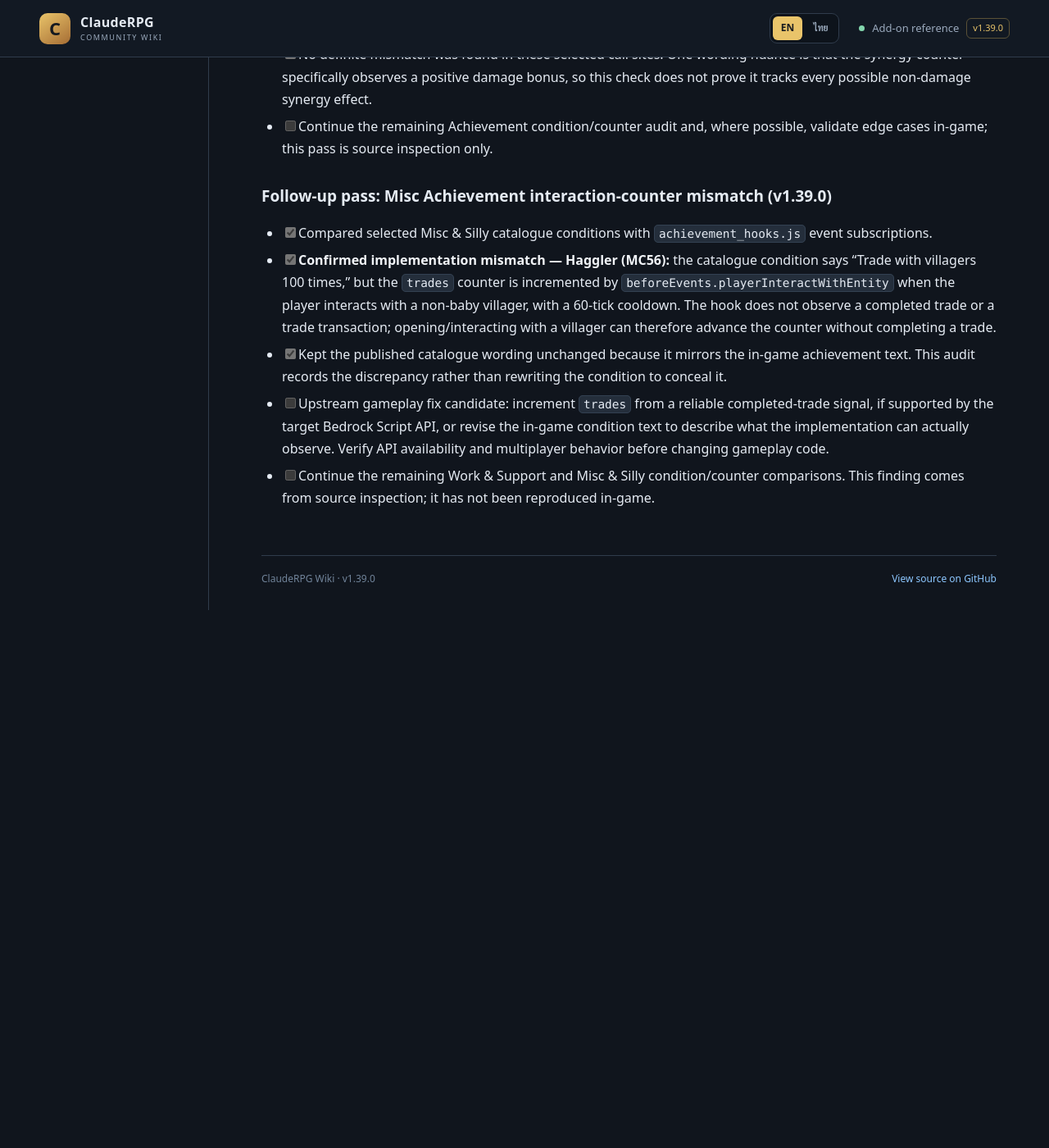
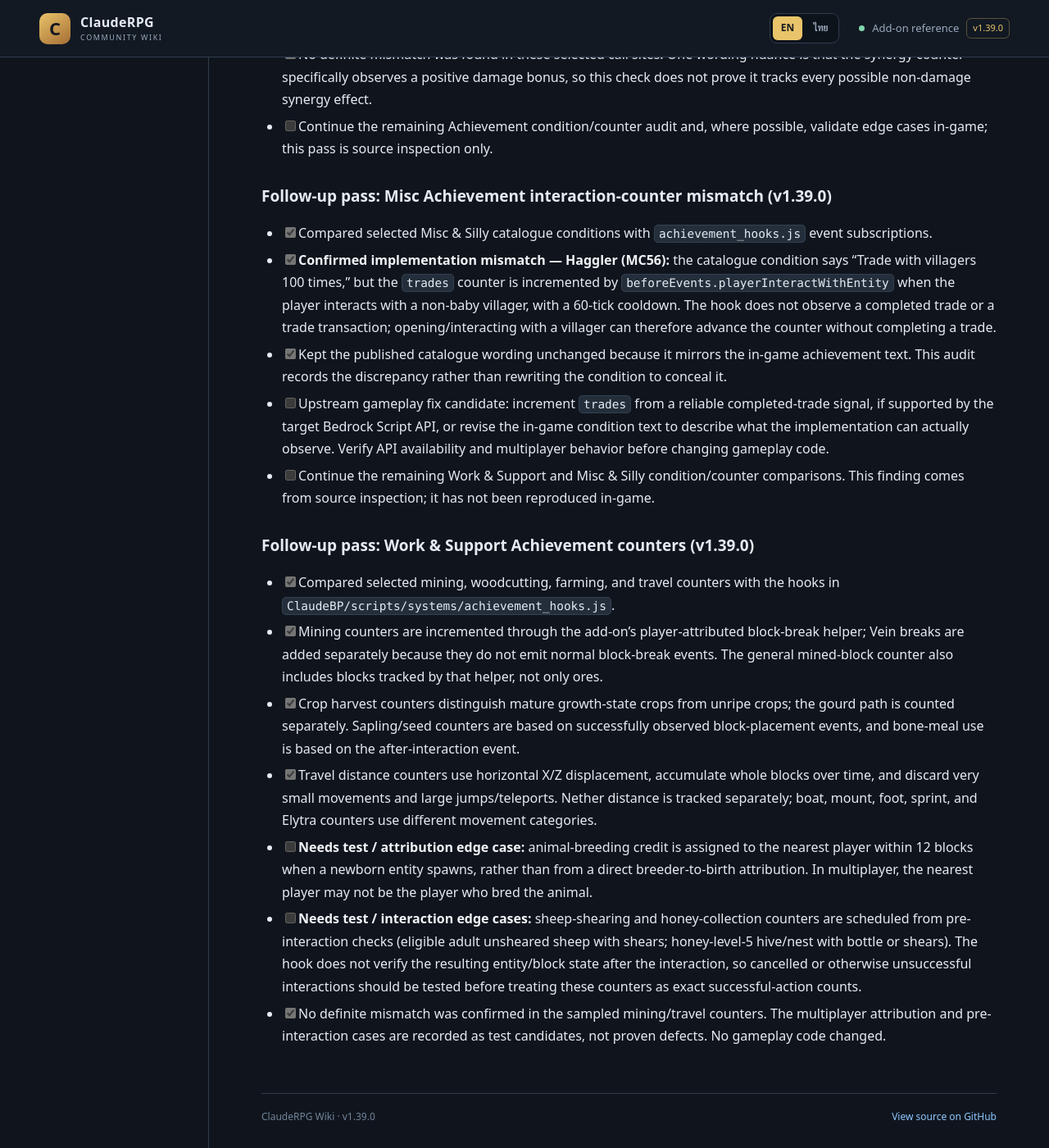
Before and after one commit to miniTorch25/ClaudeRPG-Wiki-V2, a Jekyll site: the page built from CONTENT-GAP-AUDIT.md, in a window 1280 px wide and 1400 px high, scrolled down 15886 px. Shown: the whole window at 82% size. Built offline with Jekyll 4.4.1, drawn with Linux system fonts in a browser that asks for light colours; our own code applies the rules of GitHub Pages for plain Markdown files; before the commit the page ends 16630 px from its top, so only the background shows below that.

Commit message:
Audit Work and Support achievement counters

```diff
--- a/CONTENT-GAP-AUDIT.md
+++ b/CONTENT-GAP-AUDIT.md
@@ -366,3 +366,14 @@ Use these labels in editorial notes while drafting:
 - [x] Kept the published catalogue wording unchanged because it mirrors the in-game achievement text. This audit records the discrepancy rather than rewriting the condition to conceal it.
 - [ ] Upstream gameplay fix candidate: increment `trades` from a reliable completed-trade signal, if supported by the target Bedrock Script API, or revise the in-game condition text to describe what the implementation can actually observe. Verify API availability and multiplayer behavior before changing gameplay code.
 - [ ] Continue the remaining Work & Support and Misc & Silly condition/counter comparisons. This finding comes from source inspection; it has not been reproduced in-game.
+
+
+### Follow-up pass: Work & Support Achievement counters (v1.39.0)
+
+- [x] Compared selected mining, woodcutting, farming, and travel counters with the hooks in `ClaudeBP/scripts/systems/achievement_hooks.js`.
+- [x] Mining counters are incremented through the add-on's player-attributed block-break helper; Vein breaks are added separately because they do not emit normal block-break events. The general mined-block counter also includes blocks tracked by that helper, not only ores.
+- [x] Crop harvest counters distinguish mature growth-state crops from unripe crops; the gourd path is counted separately. Sapling/seed counters are based on successfully observed block-placement events, and bone-meal use is based on the after-interaction event.
+- [x] Travel distance counters use horizontal X/Z displacement, accumulate whole blocks over time, and discard very small movements and large jumps/teleports. Nether distance is tracked separately; boat, mount, foot, sprint, and Elytra counters use different movement categories.
+- [ ] **Needs test / attribution edge case:** animal-breeding credit is assigned to the nearest player within 12 blocks when a newborn entity spawns, rather than from a direct breeder-to-birth attribution. In multiplayer, the nearest player may not be the player who bred the animal.
+- [ ] **Needs test / interaction edge cases:** sheep-shearing and honey-collection counters are scheduled from pre-interaction checks (eligible adult unsheared sheep with shears; honey-level-5 hive/nest with bottle or shears). The hook does not verify the resulting entity/block state after the interaction, so cancelled or otherwise unsuccessful interactions should be tested before treating these counters as exact successful-action counts.
+- [x] No definite mismatch was confirmed in the sampled mining/travel counters. The multiplayer attribution and pre-interaction cases are recorded as test candidates, not proven defects. No gameplay code changed.
```
